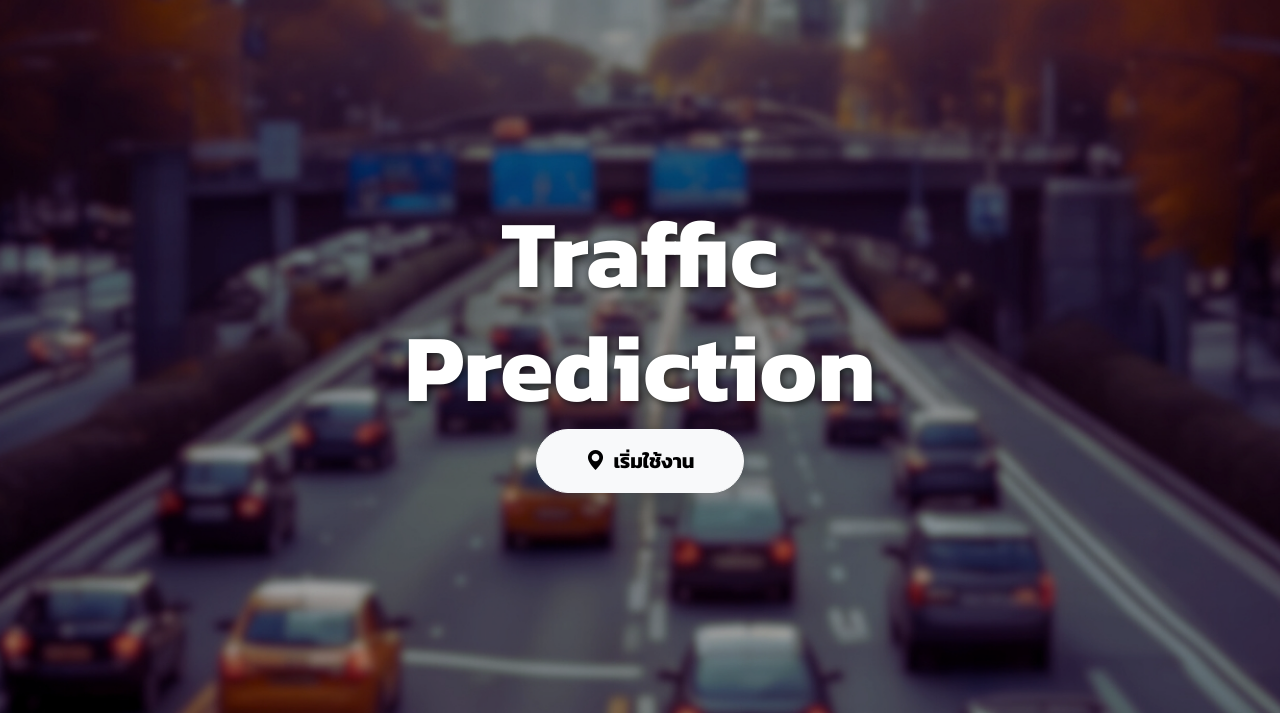
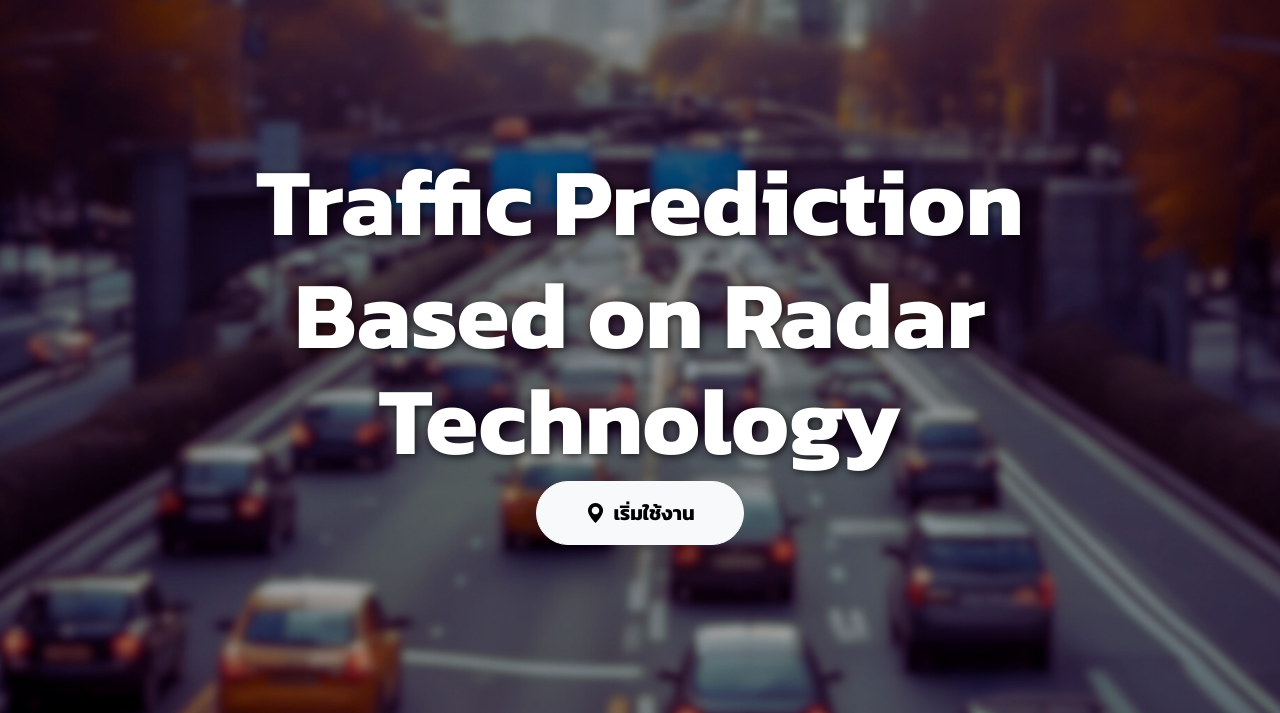
Before and after one commit to Suphamap/traffic_webapp, a plain HTML site: page index.html in a window 1280 px wide. Shown: the part 87-800 px from the top of the page. Drawn offline with nearby package versions, Linux system fonts and the light colour scheme.

Commit message:
Update index.html to change to traffic prediction base on radar

```diff
--- a/index.html
+++ b/index.html
@@ -66,8 +66,8 @@
     <main>
         <section class="hero">
             <div class="hero-content">
-                <h1>Traffic</h1>
-                <h1>Prediction</h1>
+                <h1>Traffic Prediction</h1>
+                <h1> Based on Radar Technology</h1>
                 <a href="traffic-forecast.html" class="btn btn-light btn-lg rounded-pill px-5 py-3 fw-bold shadow-lg">
                     <i class="bi bi-geo-alt-fill me-2"></i>เริ่มใช้งาน
                 </a>
```
Also changed, not shown: 1 other file.
